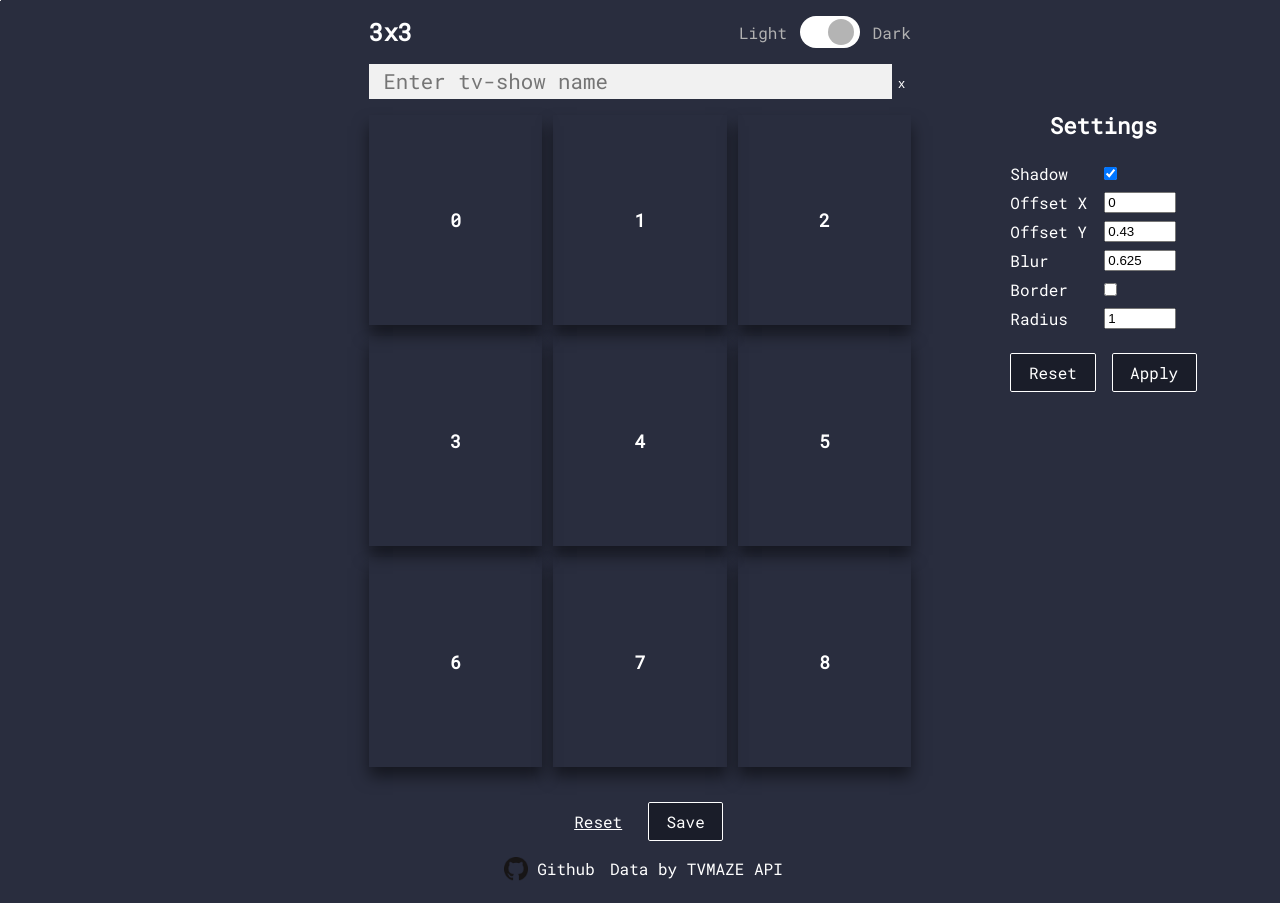
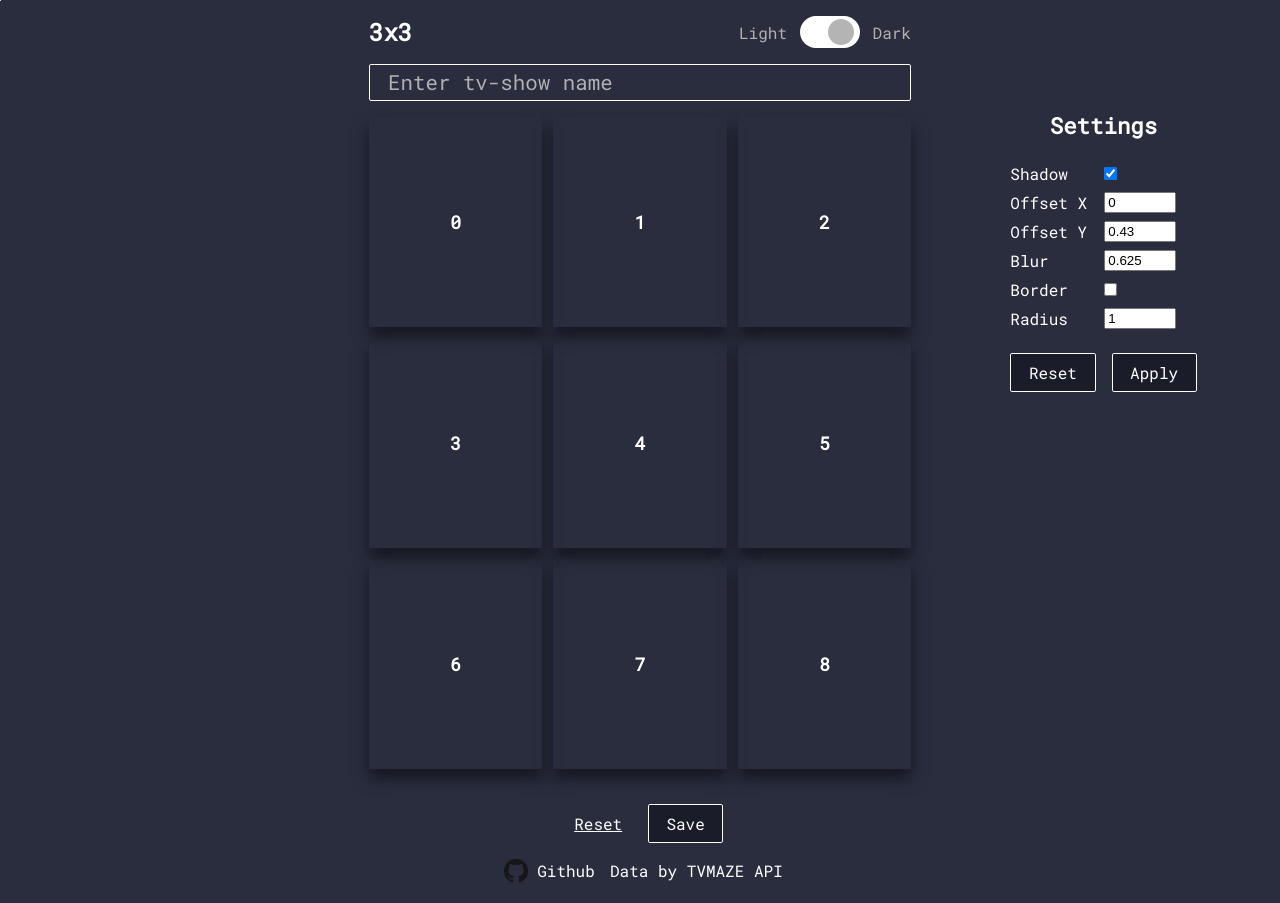
Before and after one commit to mikitaserabrakou/3x3-show-list, a React (Vite) app: page / in a window 1280 px wide. Built offline with nearby package versions, Linux system fonts and the light colour scheme.

Commit message:
feat: improve search component styles

```diff
--- a/src/components/Header/Header.module.scss
+++ b/src/components/Header/Header.module.scss
@@ -26,7 +26,4 @@
   .menu {
     display: flex;
   }
-  .header {
-    padding: 0.5rem 1rem 0.5rem 1rem;
-  }
 }
--- a/src/components/SearchBox/SearchBox.module.scss
+++ b/src/components/SearchBox/SearchBox.module.scss
@@ -1,18 +1,31 @@
 @use 'src/styles/base';
 
+.search {
+  padding: 0 1rem;
+  max-width: 574px;
+  width: 100%;
+}
+
+input:not(:placeholder-shown) ~ button {
+  margin: 0 1rem;
+  display: block;
+}
 .search_box {
   width: 100%;
   display: flex;
-  padding: 0 1rem;
   flex-direction: row;
   justify-content: center;
   align-items: center;
-  border-radius: 0.4rem;
-  border: none;
+  border-radius: 0.12em;
+  border: 1px solid var(--btn_border);
   transition: box-shadow 300ms;
   &:focus {
     outline: none;
     border: #1a1d29 1px solid;
+  }
+  button {
+    display: none;
+    margin: 0 1rem;
   }
 }
 
@@ -21,9 +34,14 @@
   line-height: 1.6;
   width: 100%;
   border: none;
-  padding-left: 0.9rem;
-  background: #f1f1f1;
+  margin: 0 1rem;
   font-family: inherit;
   font-weight: 400;
   outline: none;
+  color: var(--text_color);
+  background-color: var(--bgcolor);
 }
+::placeholder {
+  color: var(--label_color);
+  opacity: 1;
+}
--- a/src/components/SearchBox/SearchBox.tsx
+++ b/src/components/SearchBox/SearchBox.tsx
@@ -14,6 +14,7 @@ export function SearchBox() {
   }
 
   return (
+    <form className={styles.search}>
       <div className={styles.search_box}>
         <input
           type="text"
@@ -23,10 +24,9 @@ export function SearchBox() {
           onBlur={setIsFocused}
           placeholder="Enter tv-show name"
         />
-      <div>
-        <button>x</button>
+        <button type="reset">X</button>
       </div>
       {data && isFocused ? <SearchResults data={data} setIsFocused={setIsFocused} /> : null}
-    </div>
+    </form>
   )
 }
--- a/src/components/SearchResults/SearchResults.module.scss
+++ b/src/components/SearchResults/SearchResults.module.scss
@@ -1,13 +1,14 @@
 .results {
   position: absolute;
-  top: 5.5rem;
+  top: 110px;
   max-width: 542px;
   width: 93%;
   list-style-type: none;
   padding: 0;
   margin: 0;
   background: var(--darker_bgcolor);
-  border-radius: 0.4rem;
+  border-radius: 0.12em;
+  border: 1px solid var(--btn_border);
   z-index: 10;
   box-shadow: 0.2rem 0.8rem 1.6rem #1a1d29;
   font-size: 1rem;
```
Lines whose indentation alone changed are shown as unchanged.
